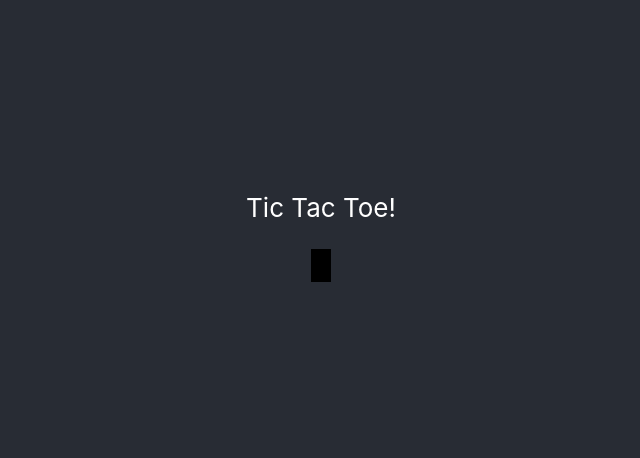
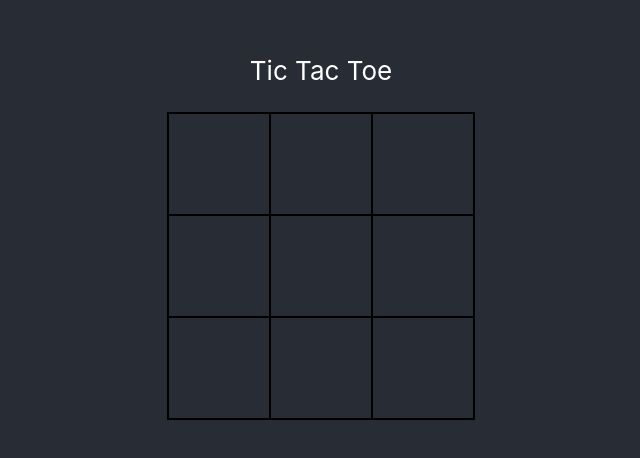
Before and after one commit to vissarionas/react-tic-tac-toe, a React (Create React App) app: page / in a window 1280 px wide. Shown: the part 176-634 px from the top of the page, without its empty margins (319-959 px from the left). Built offline with nearby package versions, Linux system fonts and the light colour scheme.

Commit message:
Style game container and game tiles

```diff
--- a/package.json
+++ b/package.json
@@ -15,7 +15,7 @@
     "start": "react-scripts start",
     "build": "react-scripts build",
     "test": "react-scripts test",
-    "lint": "./node_modules/eslint/bin/eslint.js ./src",
+    "lint": "eslint ./src/**/*.js ./src/**/*.jsx",
     "eject": "react-scripts eject"
   },
   "eslintConfig": {
--- a/src/App.jsx
+++ b/src/App.jsx
@@ -1,24 +1,14 @@
 import React from 'react';
-import { PropTypes } from 'prop-types';
-import { connect } from 'react-redux';
 import Game from './game/game';
 import './App.css';
 
-const App = ({ title }) => (
+const App = () => (
   <div className="App">
     <header className="App-header">
-      <p>{title}</p>
+      <p>Tic Tac Toe</p>
       <Game />
     </header>
   </div>
 );
 
-App.propTypes = {
-  title: PropTypes.string.isRequired,
-};
-
-const mapStateToProps = (state) => ({
-  title: state.title,
-});
-
-export default connect(mapStateToProps)(App);
+export default App;
--- a/src/game/game.css
+++ b/src/game/game.css
@@ -1,3 +1,7 @@
-.container {
+.game-container {
   border: 1px solid black;
+  width: 306px;
+  height: 306px;
+  display: flex;
+  flex-wrap: wrap;
 }
--- a/src/game/game.jsx
+++ b/src/game/game.jsx
@@ -1,3 +1,4 @@
+/* eslint-disable react/no-array-index-key */
 import React from 'react';
 import { PropTypes } from 'prop-types';
 import { connect } from 'react-redux';
@@ -5,10 +6,7 @@ import Tile from './gameComponents/tile';
 import './game.css';
 
 const Game = ({ game }) => (
-  <div
-    className="container"
-    data-testid="game-container"
-  >
+  <div className="game-container" data-testid="game-container">
     {game.map((mark, index) => <Tile mark={mark} key={index} />)}
   </div>
 );
--- a/src/game/gameComponents/tile.css
+++ b/src/game/gameComponents/tile.css
@@ -1,3 +1,5 @@
-.container {
+.tile {
   border: 1px solid black;
+  width: 100px;
+  height: 100px;
 }
--- a/src/game/gameComponents/tile.jsx
+++ b/src/game/gameComponents/tile.jsx
@@ -3,12 +3,9 @@ import { PropTypes } from 'prop-types';
 import './tile.css';
 
 const Tile = ({ mark }) => (
-  <span
-    className="container"
-    data-testid="game-tile"
-  >
+  <div className="tile" data-testid="game-tile">
     {mark}
-  </span>
+  </div>
 );
 
 Tile.propTypes = {
--- a/src/redux/store.js
+++ b/src/redux/store.js
@@ -2,7 +2,6 @@ import { createStore } from 'redux';
 import reducer from './reducer';
 
 const initialState = {
-  title: 'Tic Tac Toe!',
   game: ['', '', '', '', '', '', '', '', ''],
 };
 
```
Also changed, not shown: 1 other file (tests, documents, lock files or other folders).
